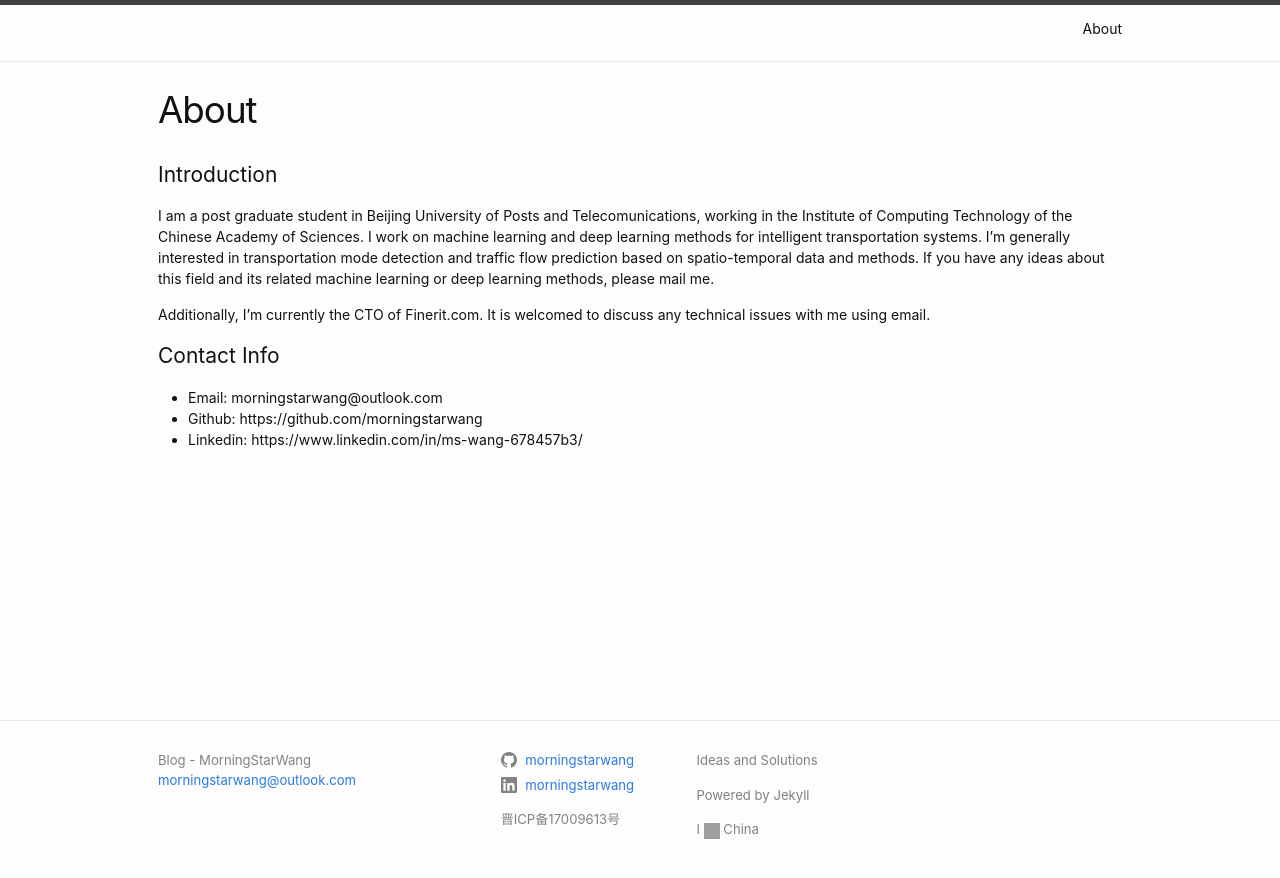
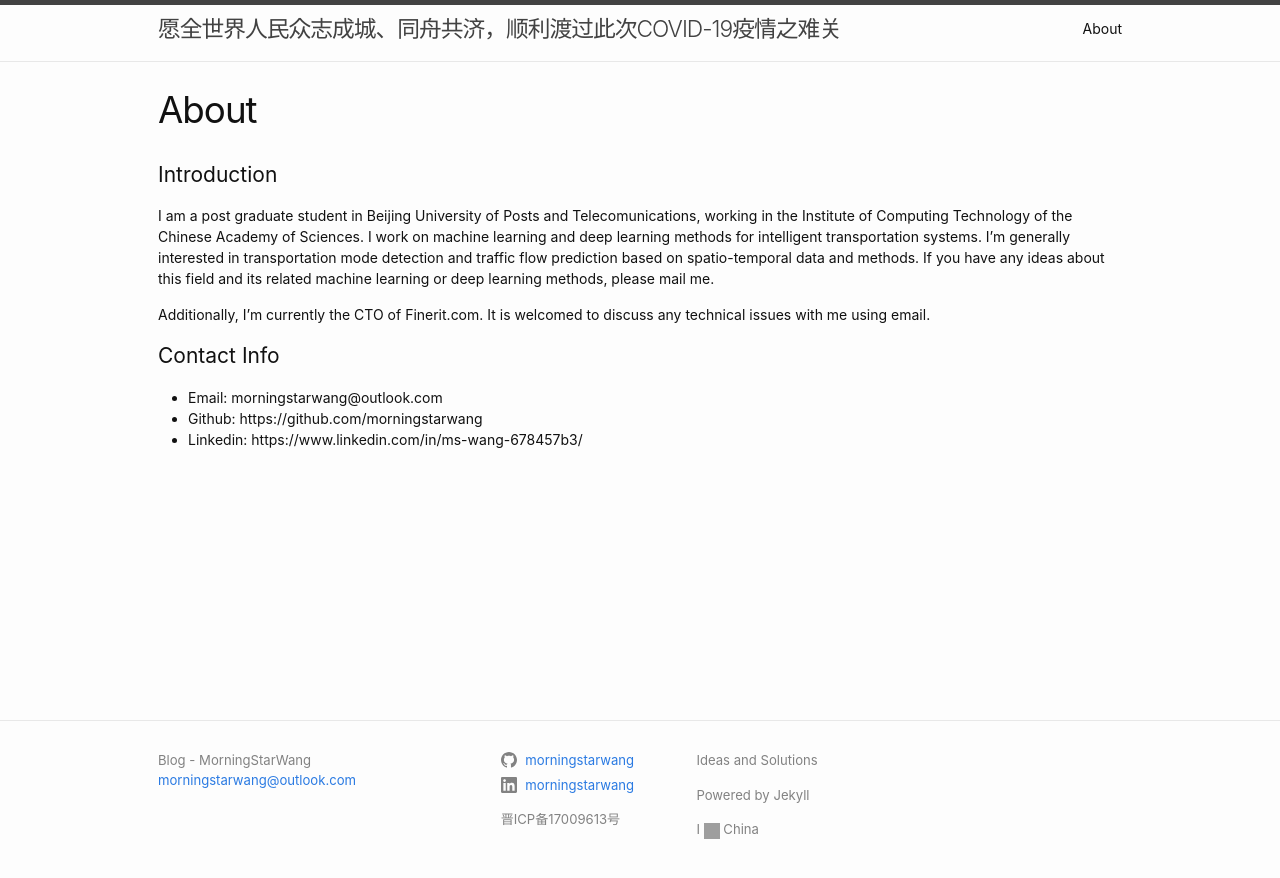
Before and after one commit to maxwang967/morningstarwang.github.io, a Jekyll site: the page built from about.md, in a window 1280 px wide. Shown: the top 878 px of the page. Built offline with Jekyll 4.4.1, drawn with Linux system fonts in a browser that asks for light colours; grey boxes are pictures that could not be loaded.

Commit message:
add convid-19 notice

```diff
--- a/_includes/footer.html
+++ b/_includes/footer.html
@@ -30,7 +30,7 @@
         <p>{{- site.description | escape -}}</p>
         <p>Powered by Jekyll</p>
         <p>I <img height="16" width="16" src="https://coocy.github.io/emoji/emoji/2x/2764-fe0f.png"> China</p>
-        <!-- <p>*庆祝中华人民共和国成立70周年活动标识来源：<a href="http://www.ccdi.gov.cn/toutu/201906/t20190604_195005.html">Link</a></p> -->
+        <!-- <p>*此处引用WHO Logo：<a href="https://www.who.int/ResourcePackages/WHO/assets/dist/images/logos/zh/h-logo-white.svg">Link</a></p> -->
       </div>
     </div>
 
--- a/_includes/header.html
+++ b/_includes/header.html
@@ -3,9 +3,10 @@
   <div class="wrapper">
     {%- assign default_paths = site.pages | map: "path" -%}
     {%- assign page_paths = site.header_pages | default: default_paths -%}
-    <!-- <a class="site-title" rel="author" href="{{ "/" | relative_url }}"> <img
-        src="http://www.ccdi.gov.cn/toutu/201906/W020190604255006112310.jpg" height="47.74" width="56">
-      热烈庆祝中华人民共和国成立70周年*</a> -->
+    <a class="site-title" rel="author" href="{{ "/" | relative_url }}">
+      <!-- <img
+        src="https://www.who.int/ResourcePackages/WHO/assets/dist/images/logos/zh/h-logo-white.svg" height="47.74" width="56"></img> -->
+      愿全世界人民众志成城、同舟共济，顺利渡过此次COVID-19疫情之难关</a>
     {%- if page_paths -%}
     <nav class="site-nav">
       <input type="checkbox" id="nav-trigger" class="nav-trigger" />
```
